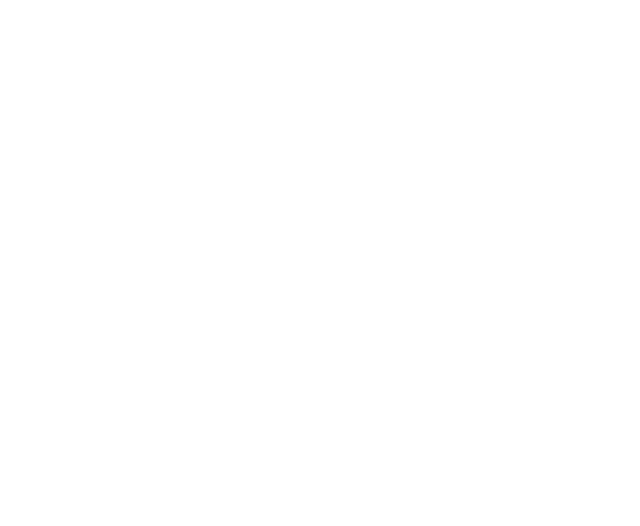
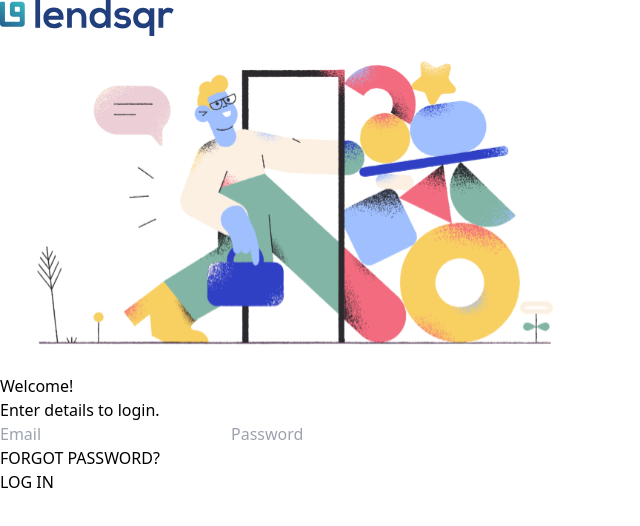
Before and after one commit to unclejames2610/lendsqr-typescript, a React (Create React App) app: page / in a window 1280 px wide. Shown: the top 526 px of the page, without its empty margins (0-640 px from the left). Built offline with nearby package versions, Linux system fonts and the light colour scheme.

Commit message:
login-page

```diff
--- a/src/App.tsx
+++ b/src/App.tsx
@@ -1,8 +1,16 @@
 import React from "react";
 import "./App.css";
+import { BrowserRouter, Routes, Route } from "react-router-dom";
+import Login from "./pages/Login";
 
 function App() {
-  return <div></div>;
+  return (
+    <BrowserRouter>
+      <Routes>
+        <Route path="/" element={<Login />} />
+      </Routes>
+    </BrowserRouter>
+  );
 }
 
 export default App;
--- a/src/pages/Login.tsx
+++ b/src/pages/Login.tsx
@@ -1,7 +1,33 @@
 import React from "react";
+import logo from "../assets/lendsqr-logo.svg";
+import heroImg from "../assets/lendsqr-hero.svg";
 
 const Login = () => {
-  return <div>Login</div>;
+  return (
+    <div>
+      {/* logo */}
+      <div>
+        <img src={logo} alt="logo" />
+      </div>
+      <div>
+        {/* picture */}
+        <div>
+          <img src={heroImg} alt="hero image" />
+        </div>
+        {/* form */}
+        <div>
+          <h2>Welcome!</h2>
+          <h3>Enter details to login.</h3>
+          <div>
+            <input type="text" placeholder="Email" />
+            <input type="password" placeholder="Password" />
+            <h5>FORGOT PASSWORD?</h5>
+            <button>LOG IN</button>
+          </div>
+        </div>
+      </div>
+    </div>
+  );
 };
 
 export default Login;
```
Also changed, not shown: src/assets/lendsqr-hero.svg (added), src/assets/lendsqr-logo.svg (added).
